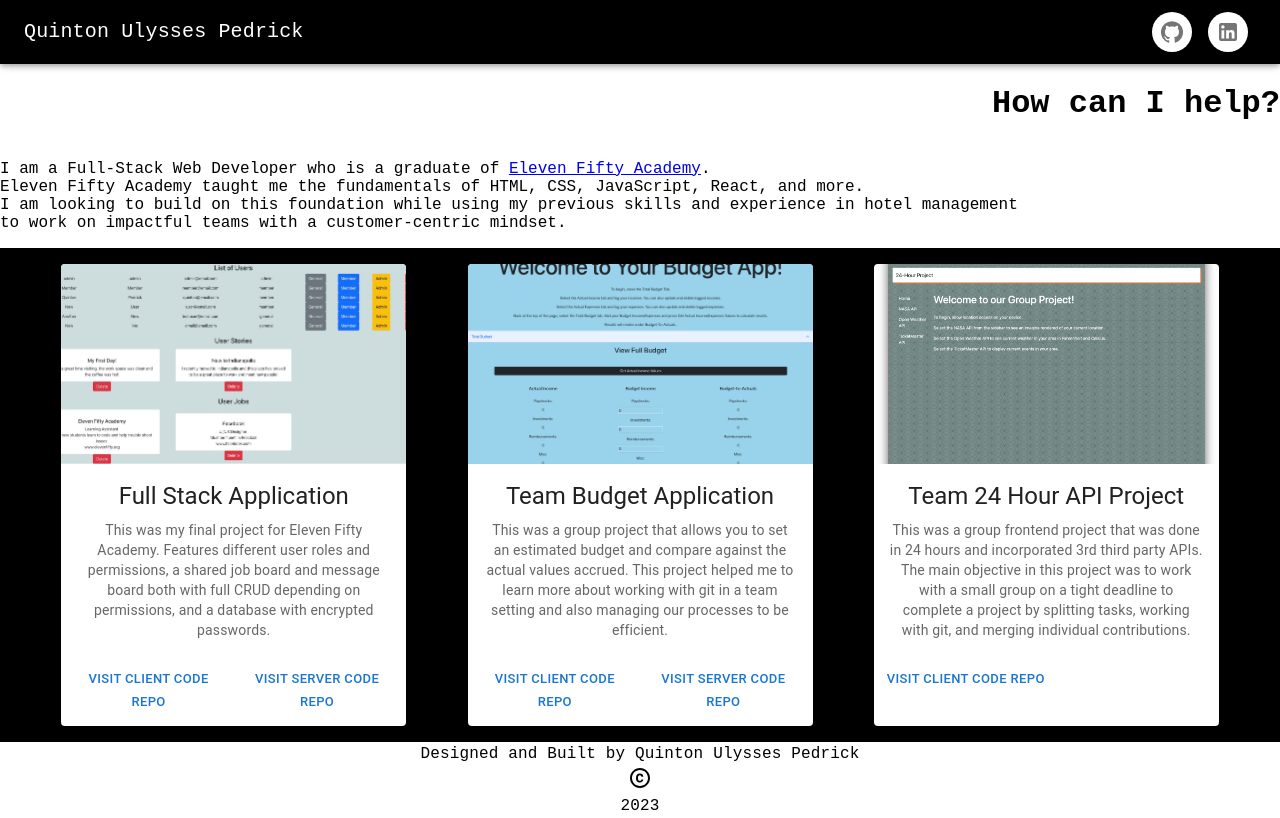
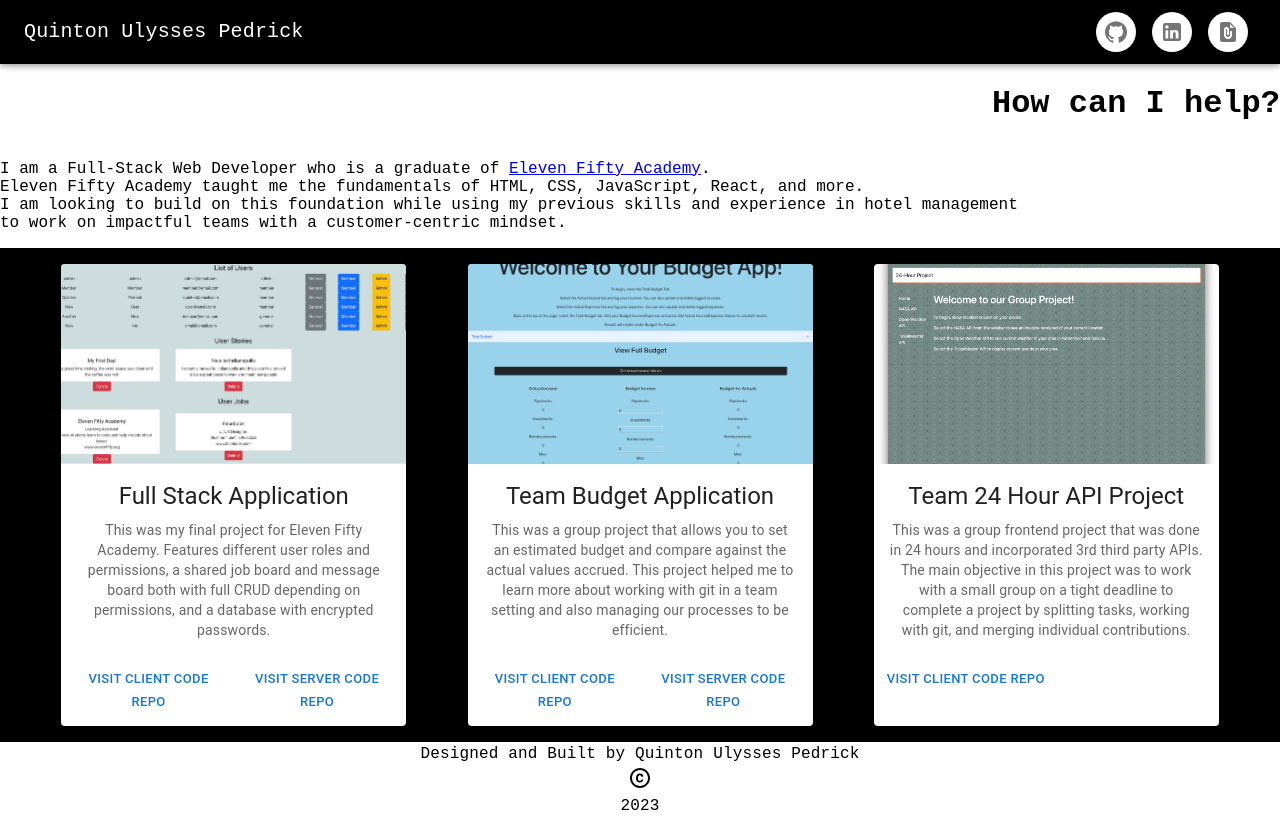
Before and after one commit to qpedrick/portfolio, a React (Create React App) app: page / in a window 1280 px wide. Built offline with nearby package versions, Linux system fonts and the light colour scheme.

Commit message:
added resume pdf

```diff
--- a/src/Components/About.jsx
+++ b/src/Components/About.jsx
@@ -16,7 +16,7 @@ export default function About() {
         </Box>
         <Box sx={{}}>
             <p style={{fontFamily:'Courier New', textAlign:'justify'}}>
-                I am a Full-Stack Web Developer who is a graduate of <a href="https://elevenfifty.org" target={'_blank'}>Eleven Fifty Academy</a>.
+                I am a Full-Stack Web Developer who is a graduate of <a href="https://elevenfifty.org" rel='noreferrer' target={'_blank'}>Eleven Fifty Academy</a>.
                 <br />
                 Eleven Fifty Academy taught me the fundamentals of HTML, CSS, JavaScript, React, and more.
                 <br />
--- a/src/Components/Header.jsx
+++ b/src/Components/Header.jsx
@@ -7,6 +7,8 @@ import IconButton from '@mui/material/IconButton';
 //import MenuIcon from '@mui/icons-material/Menu';
 import GitHubIcon from '@mui/icons-material/GitHub';
 import LinkedInIcon from '@mui/icons-material/LinkedIn';
+import FilePresentRoundedIcon from '@mui/icons-material/FilePresentRounded';
+import Pdf from './images/Quinton-Ulysses-Pedrick-Resume-PDF.pdf'
 
 
 export default class Header extends React.Component {
@@ -29,6 +31,9 @@ export default class Header extends React.Component {
                         <IconButton href='https://www.linkedin.com/in/quintonpedrick' target={'_blank'} sx={{display: 'flex', background: 'white', m: 1}}>
                             <LinkedInIcon />
                         </IconButton>
+                        <IconButton href={Pdf} target={'_blank'} tooltip='Resume' sx={{display: 'flex', background: 'white', m: 1}}>
+                            <FilePresentRoundedIcon />
+                        </IconButton>
                         {/* <IconButton sx={{display: 'flex', background: 'white', m: 1}}>
                             <MenuIcon/>
                         </IconButton> ---> Not needed currently */}
```
Also changed, not shown: 1 other file (tests, documents, lock files or other folders).
